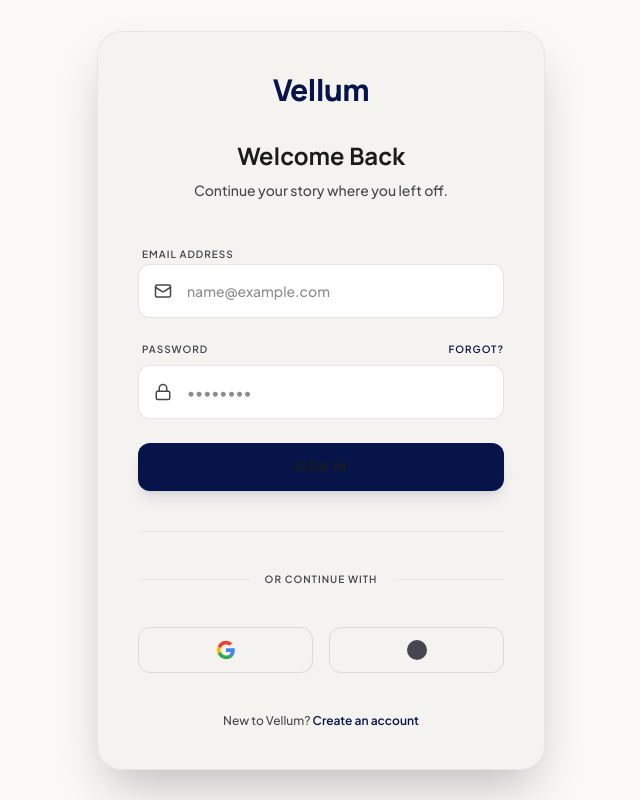
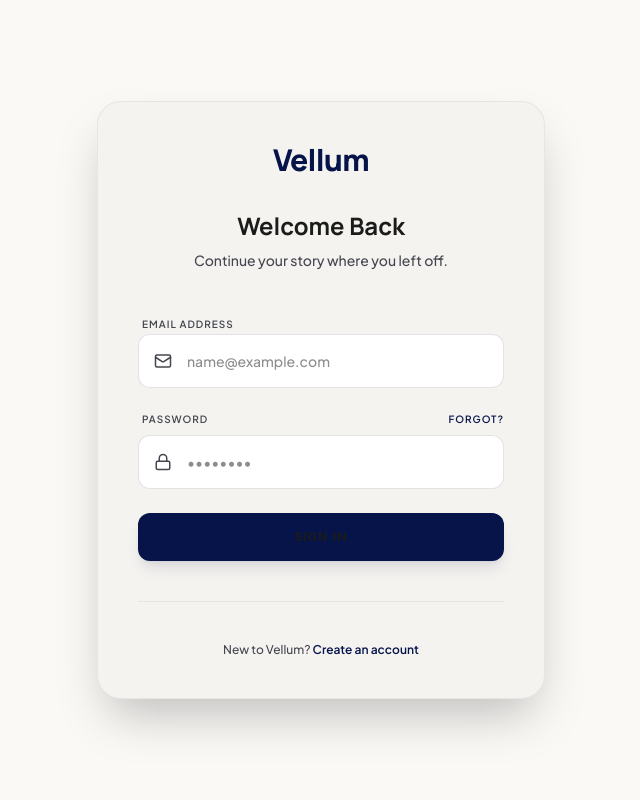
Before and after one commit to Thaura644/Vellum1.0, a React (Vite) app in the folder web/: page /login in a window 1280 px wide. Shown: the whole page, without its empty margins (319-959 px from the left). Built offline with nearby package versions, Linux system fonts and the light colour scheme; what @tiptap/y-tiptap would draw is missing.

Commit message:
Remove OAuth buttons from login form

```diff
--- a/web/src/pages/Login.tsx
+++ b/web/src/pages/Login.tsx
@@ -88,26 +88,7 @@
                 </form>
 
                 <div className="mt-10 pt-10 border-t border-vellum-outline/10 text-center">
-                    <div className="relative mb-10">
-                        <div className="absolute inset-0 flex items-center"><div className="w-full border-t border-vellum-outline/10"></div></div>
-                        <div className="relative flex justify-center text-[10px] uppercase tracking-widest font-bold"><span className="bg-surface-container-low px-4 text-vellum-on-surface-variant">Or continue with</span></div>
-                    </div>
-
-                    <div className="grid grid-cols-2 gap-4">
-                        <button className="flex items-center justify-center gap-3 py-3 rounded-xl border border-vellum-outline/20 hover:bg-surface-container transition-all">
-                            <svg className="w-5 h-5" viewBox="0 0 24 24">
-                                <path d="M22.56 12.25c0-.78-.07-1.53-.2-2.25H12v4.26h5.92c-.26 1.37-1.04 2.53-2.21 3.31v2.77h3.57c2.08-1.92 3.28-4.74 3.28-8.09z" fill="#4285F4"/>
-                                <path d="M12 23c2.97 0 5.46-.98 7.28-2.66l-3.57-2.77c-.98.66-2.23 1.06-3.71 1.06-2.86 0-5.29-1.93-6.16-4.53H2.18v2.84C3.99 20.53 7.7 23 12 23z" fill="#34A853"/>
-                                <path d="M5.84 14.09c-.22-.66-.35-1.36-.35-2.09s.13-1.43.35-2.09V7.07H2.18C1.43 8.55 1 10.22 1 12s.43 3.45 1.18 4.93l3.66-2.84z" fill="#FBBC05"/>
-                                <path d="M12 5.38c1.62 0 3.06.56 4.21 1.66l3.15-3.15C17.45 2.09 14.97 1 12 1 7.7 1 3.99 3.47 2.18 7.07l3.66 2.84c.87-2.6 3.3-4.53 6.16-4.53z" fill="#EA4335"/>
-                            </svg>
-                        </button>
-                        <button className="flex items-center justify-center gap-3 py-3 rounded-xl border border-vellum-outline/20 hover:bg-surface-container transition-all">
-                            <div className="w-5 h-5 bg-vellum-on-surface-variant rounded-full" />
-                        </button>
-                    </div>
-
-                    <p className="mt-10 text-xs text-vellum-on-surface-variant font-medium">
+                    <p className="text-xs text-vellum-on-surface-variant font-medium">
                         New to Vellum? <Link to="/signup" className="text-vellum-primary font-bold hover:underline">Create an account</Link>
                     </p>
                 </div>
```
